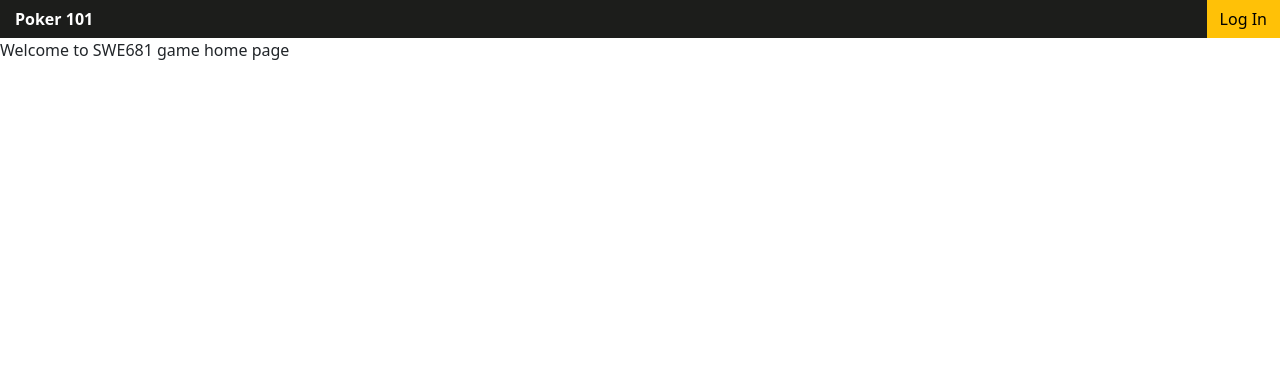
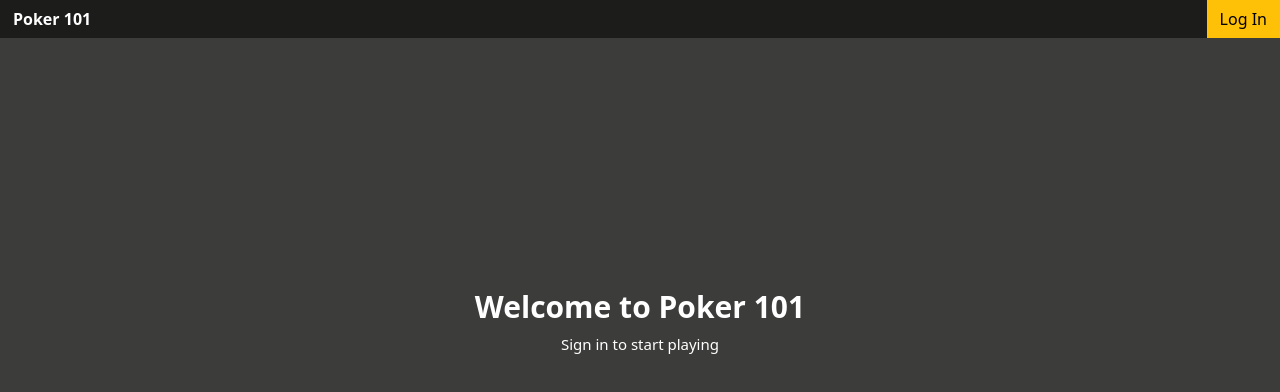
Before and after one commit to alanjb/swe681game.net, a React (Create React App) app in the folder ui/: page / in a window 1280 px wide. Shown: the top 392 px of the page. Built offline with nearby package versions, Linux system fonts and the light colour scheme; no server answers.

Commit message:
adding joi validaiton package, updating home container

```diff
--- a/ui/public/index.html
+++ b/ui/public/index.html
@@ -2,14 +2,12 @@
 <html lang="en">
   <head>
     <meta charset="utf-8" />
-    <link rel="icon" href="%PUBLIC_URL%/favicon.ico" />
     <meta name="viewport" content="width=device-width, initial-scale=1" />
     <meta name="theme-color" content="#000000" />
     <meta
       name="description"
       content="Web site created using create-react-app"
     />
-    <link rel="apple-touch-icon" href="%PUBLIC_URL%/logo192.png" />
     <!--
       manifest.json provides metadata used when your web app is installed on a
       user's mobile device or desktop. See https://developers.google.com/web/fundamentals/web-app-manifest/
@@ -24,7 +22,7 @@
       work correctly both with client-side routing and a non-root public URL.
       Learn how to configure a non-root public URL by running `npm run build`.
     -->
-    <title>React App</title>
+    <title>Poker101</title>
   </head>
   <body>
     <noscript>You need to enable JavaScript to run this app.</noscript>
--- a/ui/src/app/components/HomeContainer.tsx
+++ b/ui/src/app/components/HomeContainer.tsx
@@ -1,8 +1,24 @@
-import React, { Fragment } from "react";
+import { Fragment } from "react";
+import { Container, Row, Col } from "reactstrap";
 
 const HomeContainer = () => (
   <Fragment>
-    Welcome to SWE681 game home page
+    <div className="home-container">
+      <Container className="home-header themed-container" fluid={true}>
+        <Row>
+          <Col>
+            <h2 className="header-text text-center ">Welcome to Poker 101</h2>
+          </Col>
+        </Row>
+        <Row>
+          <Col>
+            <div className="sub-text text-center">
+              <p>Sign in to start playing</p>
+            </div>
+          </Col>
+        </Row>
+      </Container>
+    </div>
   </Fragment>
 );
 
--- a/ui/src/app/components/_styles.scss
+++ b/ui/src/app/components/_styles.scss
@@ -1,3 +1,24 @@
+.home-container {
+    width: 100%;
+    height: 100%;
+    background-color: #3c3d3b;
+    position: absolute;
+    left: 0;
+
+
+    .header-text {
+        margin-top: 20%;
+        font-size: 30px;
+        color: white;
+        font-weight: 700;
+    }
+
+    .sub-text {
+        font-size: 15px;
+        color: white;
+    }
+}
+
 .dashboard-container {
     width: 100%;
     height: 100%;
@@ -30,7 +51,7 @@
     color: white;
 
     .logo {
-        margin-left: 15px;
+        margin-left: 13px;
         font-weight: 900;
     }
 
```
Also changed, not shown: ui/public/manifest.json, 2 other files (tests, documents, lock files or other folders).
